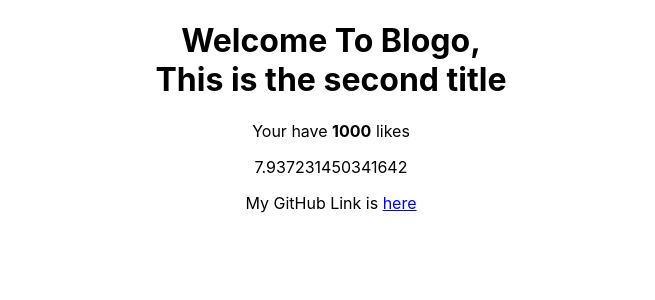
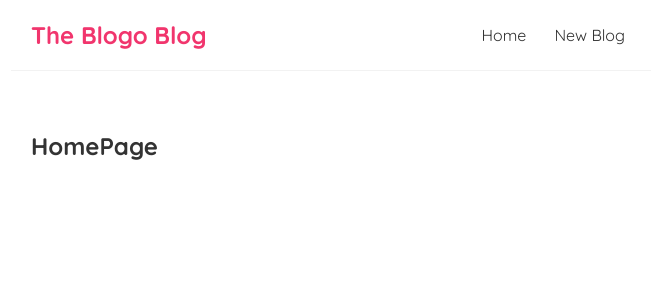
Before and after one commit to Allanetizen/Blogo, a React (Create React App) app: page / in a window 1280 px wide. Shown: the top 300 px of the page, without its empty margins (309-964 px from the left). Built offline with nearby package versions, Linux system fonts and the light colour scheme.

Commit message:
Navbar Compnents and Styling

```diff
--- a/src/App.css
+++ /dev/null
@@ -1,38 +0,0 @@
-.App {
-  text-align: center;
-}
-
-.App-logo {
-  height: 40vmin;
-  pointer-events: none;
-}
-
-@media (prefers-reduced-motion: no-preference) {
-  .App-logo {
-    animation: App-logo-spin infinite 20s linear;
-  }
-}
-
-.App-header {
-  background-color: #282c34;
-  min-height: 100vh;
-  display: flex;
-  flex-direction: column;
-  align-items: center;
-  justify-content: center;
-  font-size: calc(10px + 2vmin);
-  color: white;
-}
-
-.App-link {
-  color: #61dafb;
-}
-
-@keyframes App-logo-spin {
-  from {
-    transform: rotate(0deg);
-  }
-  to {
-    transform: rotate(360deg);
-  }
-}
--- a/src/App.js
+++ b/src/App.js
@@ -1,23 +1,20 @@
 
-import './App.css';
+import Navbar from "./Navbar";
+import Home from "./Home";
 
 function App() {
-  const title = 'Welcome To Blogo';
-  const titleTwo ='This is the second title'
+  const title = "Welcome To Blogo";
+  const titleTwo = "This is the second title";
   //NB: objects cannot be used as variables
   const likes = 1000;
-  const githubLink ="https://github.com/allanetizen"
+  const githubLink = "https://github.com/allanetizen";
   return (
     <div className="App">
+      <Navbar />
       <div className="content">
-        <h1>{title},<br/> {titleTwo}</h1>
-        <p>Your have <strong>{likes }</strong> likes</p>
-        <p> {Math.random()* 10}</p>
-        <p>My GitHub Link is <a href={githubLink}>here</a></p>
-
+        <Home/>
 
       </div>
-
     </div>
   );
 }
--- /dev/null
+++ b/src/Home.js
@@ -0,0 +1,12 @@
+const Home = () => {
+    return (
+        <div className="home">
+            <h2>HomePage </h2>
+
+        </div>
+
+
+    );
+}
+
+export default Home;
--- /dev/null
+++ b/src/Navbar.js
@@ -0,0 +1,15 @@
+//sfc - stateless functional component
+const Navbar = () => {
+    return (
+
+       <nav className="navbar">
+           <h1> The Blogo Blog</h1>
+           <div className="links">
+               <a href="/">Home</a>
+               <a href="/create">New Blog</a>
+           </div>
+       </nav>
+    );
+}
+
+export default Navbar;
--- a/src/index.css
+++ b/src/index.css
@@ -1,13 +1,34 @@
-body {
+@import url('https://fonts.googleapis.com/css2?family=Quicksand:wght@300;400;500;600;700&display=swap');
+/* base styles */
+* {
   margin: 0;
-  font-family: -apple-system, BlinkMacSystemFont, 'Segoe UI', 'Roboto', 'Oxygen',
-    'Ubuntu', 'Cantarell', 'Fira Sans', 'Droid Sans', 'Helvetica Neue',
-    sans-serif;
-  -webkit-font-smoothing: antialiased;
-  -moz-osx-font-smoothing: grayscale;
+  font-family: "Quicksand";
+  color: #333;
 }
-
-code {
-  font-family: source-code-pro, Menlo, Monaco, Consolas, 'Courier New',
-    monospace;
+.navbar {
+  padding: 20px;
+  display: flex;
+  align-items: center;
+  max-width: 600px;
+  margin: 0 auto;
+  border-bottom: 1px solid #f2f2f2;
 }
+.navbar h1 {
+  color: #f1356d;
+}
+.navbar .links {
+  margin-left: auto;
+}
+.navbar a {
+  margin-left: 16px;
+  text-decoration: none;
+  padding: 6px;
+}
+.navbar a:hover {
+  color: #f1356d;
+}
+.content {
+  max-width: 600px;
+  margin: 40px auto;
+  padding: 20px;
+}
```
